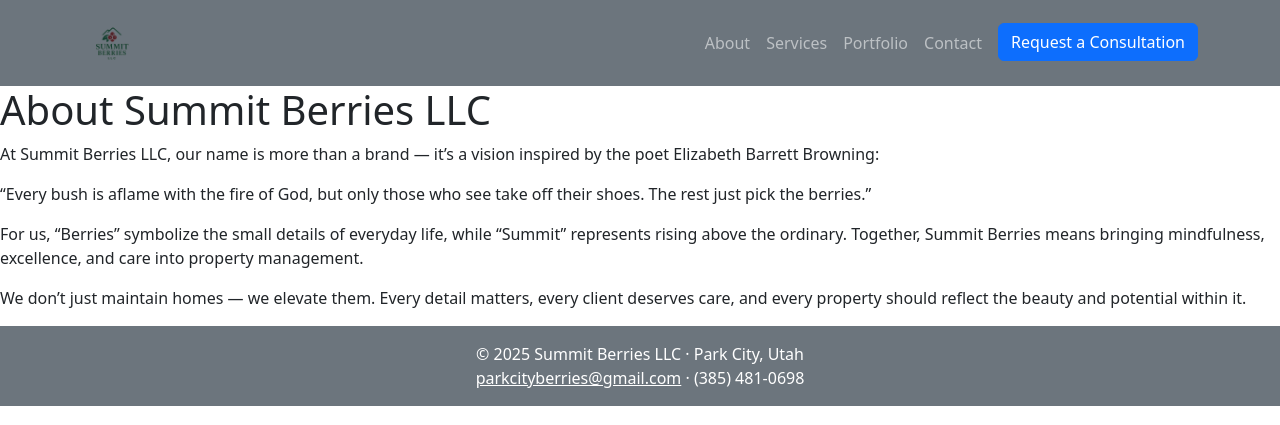
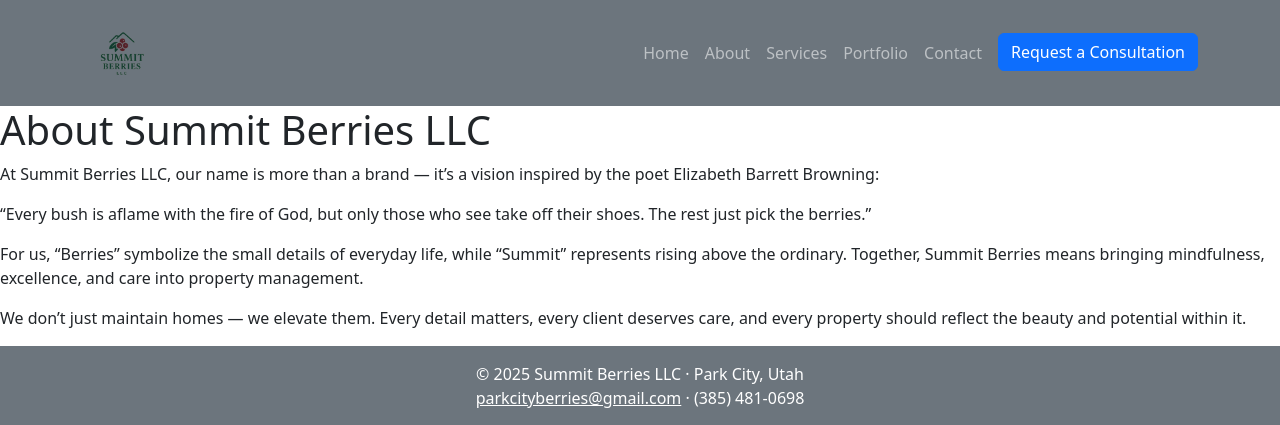
Before and after one commit to MasonShattuck/summitberries, a Flask app: page /about in a window 1280 px wide. Shown: the top 425 px of the page. Run offline with Flask 2, Linux system fonts and the light colour scheme.

Commit message:
Fix navbar: bigger logo and restore Home link

```diff
--- a/templates/base.html
+++ b/templates/base.html
@@ -12,9 +12,9 @@
   <!-- Navbar -->
   <nav class="navbar navbar-expand-lg navbar-dark">
     <div class="container">
-      <!-- Logo only (larger size) -->
+      <!-- Logo only, larger -->
       <a class="navbar-brand" href="/">
-        <img src="{{ url_for('static', filename='logo.png') }}" alt="Summit Berries LLC Logo" style="height:60px;">
+        <img src="{{ url_for('static', filename='logo.png') }}" alt="Summit Berries LLC Logo" style="height:80px; max-height:80px; width:auto;">
       </a>
 
       <button class="navbar-toggler" type="button" data-bs-toggle="collapse" data-bs-target="#navbarNav">
@@ -23,6 +23,8 @@
 
       <div class="collapse navbar-collapse" id="navbarNav">
         <ul class="navbar-nav ms-auto">
+          <!-- Put back Home link -->
+          <li class="nav-item"><a class="nav-link" href="/">Home</a></li>
           <li class="nav-item"><a class="nav-link" href="/about">About</a></li>
           <li class="nav-item"><a class="nav-link" href="/services">Services</a></li>
           <li class="nav-item"><a class="nav-link" href="/portfolio">Portfolio</a></li>
```
